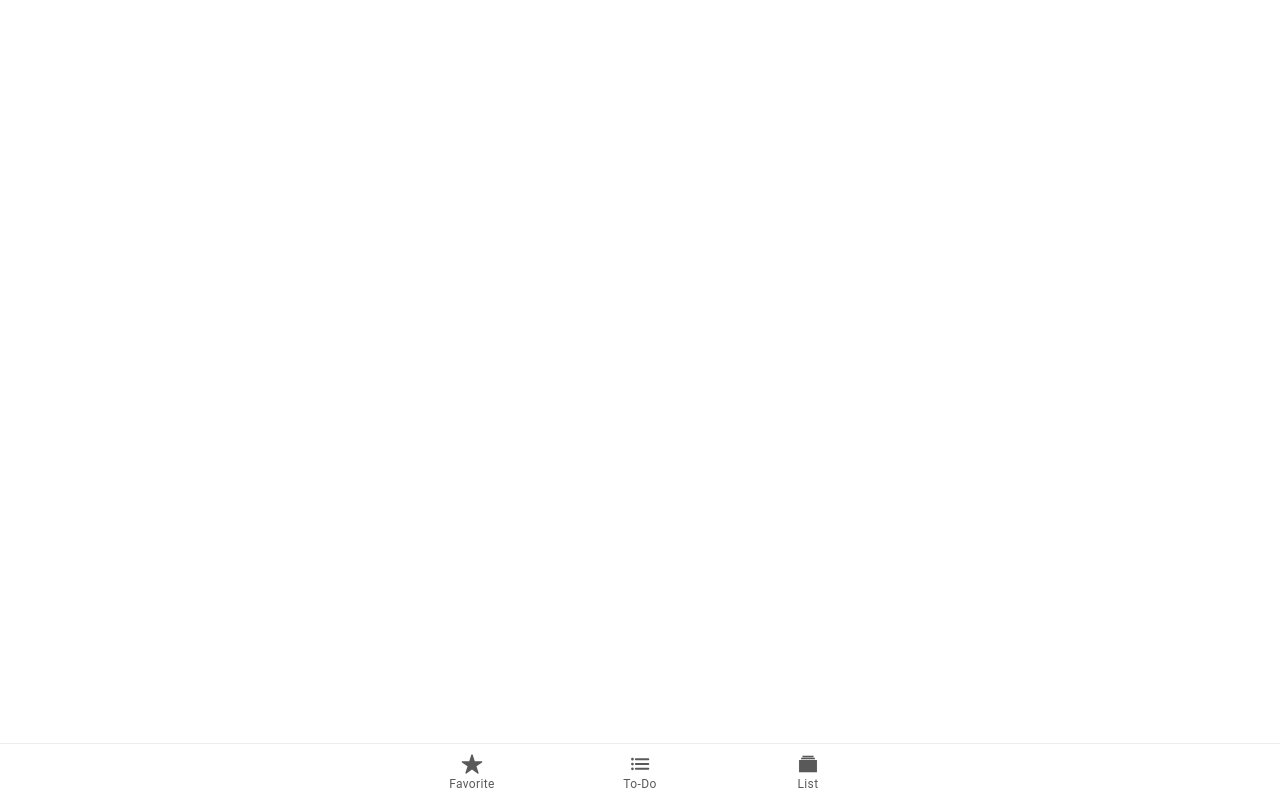
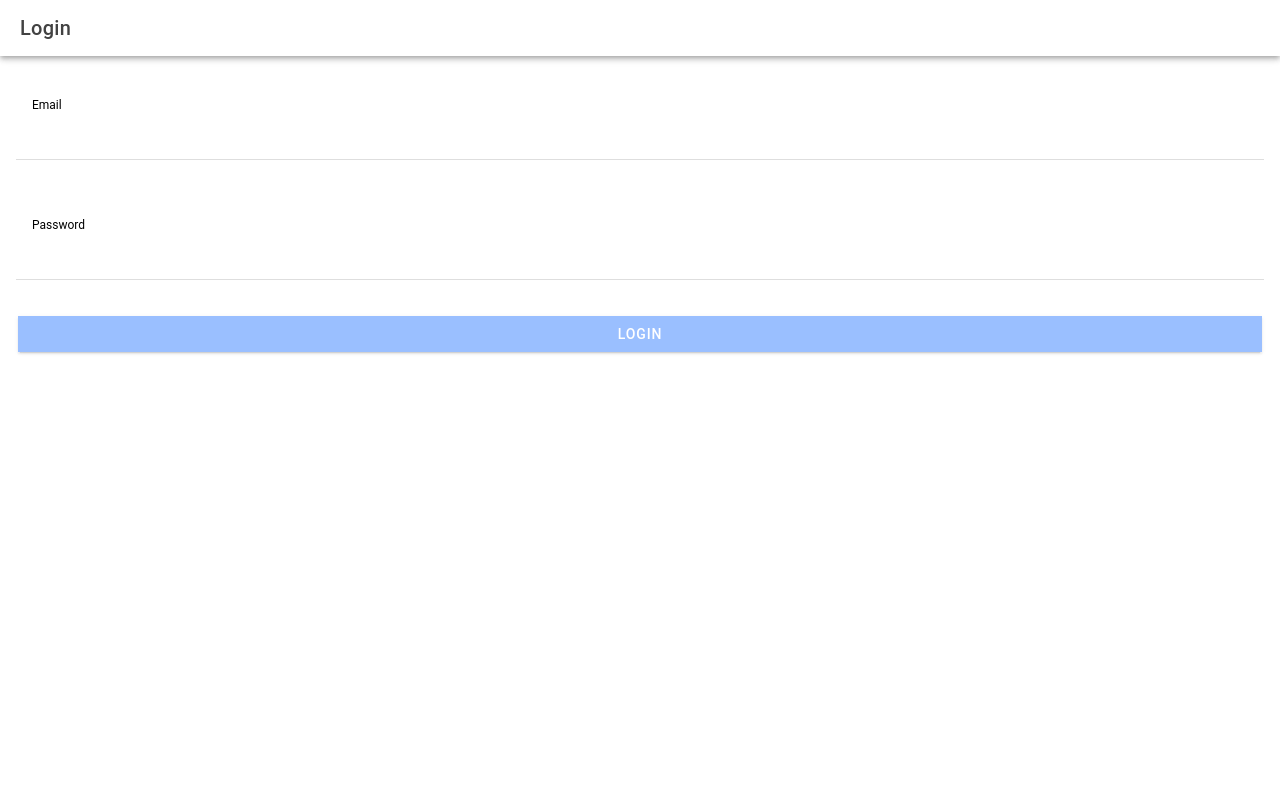
Before and after one commit to twan-hub/Shark, a React (Vite) app: page /login in a window 1280 px wide. Built offline with nearby package versions, Linux system fonts and the light colour scheme.

Commit message:
make login and registration

```diff
--- a/src/App.tsx
+++ b/src/App.tsx
@@ -1,5 +1,5 @@
 // App.tsx
-import React from 'react';
+import React, { useState } from 'react';
 import { Redirect, Route } from 'react-router-dom';
 import {
   IonApp,
@@ -39,14 +39,33 @@ import '@ionic/react/css/display.css';
 import './theme/variables.css';
 import TaskInfo from './pages/TaskForm';
 import TaskForm from './pages/TaskForm';
+import Login from './pages/Login';
 
 setupIonicReact();
 
-const App: React.FC = () => (
+const App: React.FC = () => {
+  const [loginToggle,setLoginToggle]=useState(false);
+
+  const handleLogin = () => {
+    // Simulate successful login for demonstration purposes
+    setLoginToggle(true);
+  };
+
+  const handleLogout = () => {
+    setLoginToggle(false);
+  };
+  return (
     <IonApp>
       <IonReactRouter>
+        <Route exact path="/login">
+          <Login onLogin={handleLogin} />
+        </Route>
+        {loginToggle ? (
           <IonTabs>
             <IonRouterOutlet>
+            <Route exact path="/login">
+                <Redirect to="/tab2" />
+              </Route>
               <Route exact path="/tab1">
                 <Tab1 />
               </Route>
@@ -83,8 +102,12 @@ const App: React.FC = () => (
               </IonTabButton>
             </IonTabBar>
           </IonTabs>
+        ) : (
+          <Redirect to="/login" />
+        )}
       </IonReactRouter>
     </IonApp>
   );
+};
 
 export default App;
--- /dev/null
+++ b/src/pages/Login.tsx
@@ -0,0 +1,101 @@
+import React, { useState } from 'react';
+import {
+  IonButton,
+  IonContent,
+  IonHeader,
+  IonInput,
+  IonItem,
+  IonLabel,
+  IonPage,
+  IonTitle,
+  IonToolbar
+} from '@ionic/react';
+
+interface LoginProps {
+  onLogin: () => void;
+}
+
+const Login: React.FC<LoginProps> = ({ onLogin }) => {
+  const [email, setEmail] = useState('');
+  const [password, setPassword] = useState('');
+  const [formValid, setFormValid] = useState(false);
+  const [emailError, setEmailError] = useState('');
+  const [passwordError, setPasswordError] = useState('');
+
+  const handleEmailChange = (e: CustomEvent) => {
+    const value = (e.target as HTMLInputElement).value;
+    setEmail(value);
+    validateForm(value, password);
+  };
+
+  const handlePasswordChange = (e: CustomEvent) => {
+    const value = (e.target as HTMLInputElement).value;
+    setPassword(value);
+    validateForm(email, value);
+  };
+
+  const validateForm = (email: string, password: string) => {
+    const isValidEmail = /^[^\s@]+@[^\s@]+\.[^\s@]+$/.test(email); // Regex for basic email validation
+
+    setFormValid(isValidEmail && password.trim().length >= 8);
+    setEmailError(isValidEmail ? '' : 'Invalid email format');
+    setPasswordError(password.trim().length >= 8 ? '' : 'Must be 8 characters min');
+  };
+
+  const handleLogin = (e: React.FormEvent<HTMLFormElement>) => {
+    e.preventDefault(); // Prevent default form submission
+
+    // Perform authentication logic here
+    if (formValid) {
+      onLogin(); // Call onLogin prop to indicate successful login
+    } else {
+      console.log('Invalid email or password');
+      // Show error message to the user or perform other actions for unsuccessful login
+    }
+  };
+
+  return (
+    <IonPage>
+      <IonHeader>
+        <IonToolbar>
+          <IonTitle>Login</IonTitle>
+        </IonToolbar>
+      </IonHeader>
+      <IonContent fullscreen>
+        <form onSubmit={handleLogin}>
+          <IonItem className='ion-padding' lines="full">
+            <IonLabel position="stacked">Email</IonLabel>
+            <IonInput
+              type="email"
+              value={email}
+              onIonChange={handleEmailChange}
+              required
+              color={emailError ? 'danger' : ''}
+            ></IonInput>
+            {emailError && (
+              <IonLabel color="danger">{emailError}</IonLabel>
+            )}
+          </IonItem>
+          <IonItem className='ion-padding' lines="full">
+            <IonLabel position="stacked">Password</IonLabel>
+            <IonInput
+              type="password"
+              value={password}
+              onIonChange={handlePasswordChange}
+              required
+              color={passwordError ? 'danger' : ''}
+            ></IonInput>
+            {passwordError && (
+              <IonLabel color="danger">{passwordError}</IonLabel>
+            )}
+          </IonItem>
+          <div className='ion-padding'>
+            <IonButton type='submit' expand="full" disabled={!formValid}>Login</IonButton>
+          </div>
+        </form>
+      </IonContent>
+    </IonPage>
+  );
+};
+
+export default Login;
--- a/src/pages/TaskForm.tsx
+++ b/src/pages/TaskForm.tsx
@@ -69,12 +69,6 @@ const TaskForm: React.FC = () => {
                         <IonTextarea onIonChange={handleDetailChange} label="Task Details :" label-placement="floating" rows={5}></IonTextarea>
                     </IonItem>
                     <div className="form-buttons">
-                        <IonButtons slot="start">
-                            <IonButton fill="clear" href="tab2">
-                                Back
-                            </IonButton>
-                        </IonButtons>
-
                         <IonButtons slot="end">
                             <IonButton
                                 type="submit"
--- a/src/pages/TodoAdd.tsx
+++ b/src/pages/TodoAdd.tsx
@@ -3,7 +3,10 @@ import {
   IonButton,
   IonButtons,
   IonContent,
+  IonFab,
+  IonFabButton,
   IonHeader,
+  IonIcon,
   IonInput,
   IonItem,
   IonPage,
@@ -12,12 +15,18 @@ import {
 } from '@ionic/react';
 import './TodoAdd.css';
 import { useHistory } from 'react-router';
+import { chevronBack } from 'ionicons/icons';
 
 const TodoAdd: React.FC = () => {
   const [newTask, setNewTask] = useState<string>('');
   const [newDetails, setNewDetails] = useState<string>('');
   const [formValid, setFormValid] = useState<boolean>(false);
   const history = useHistory();
+
+  const handleBackButtonClick = () => {
+    history.goBack();
+  }
+
 
   const handleTaskChange = (e: CustomEvent) => {
     const value = (e.target as HTMLInputElement).value;
@@ -76,12 +85,6 @@ const TodoAdd: React.FC = () => {
             ></IonInput>
           </IonItem>
           <div className="form-buttons">
-            <IonButtons slot="start">
-              <IonButton fill="clear" href="tab2">
-                Back
-              </IonButton>
-            </IonButtons>
-
             <IonButtons slot="end">
               <IonButton
                 type="submit"
@@ -94,6 +97,11 @@ const TodoAdd: React.FC = () => {
             </IonButtons>
           </div>
         </form>
+        <IonFab slot="fixed" vertical="bottom" horizontal="end">
+          <IonFabButton onClick={handleBackButtonClick}>
+            <IonIcon icon={chevronBack} />
+          </IonFabButton>
+        </IonFab>
       </IonContent>
     </IonPage>
   );
```
Also changed, not shown: src/pages/Login.css (added). Lines whose indentation alone changed are shown as unchanged.
